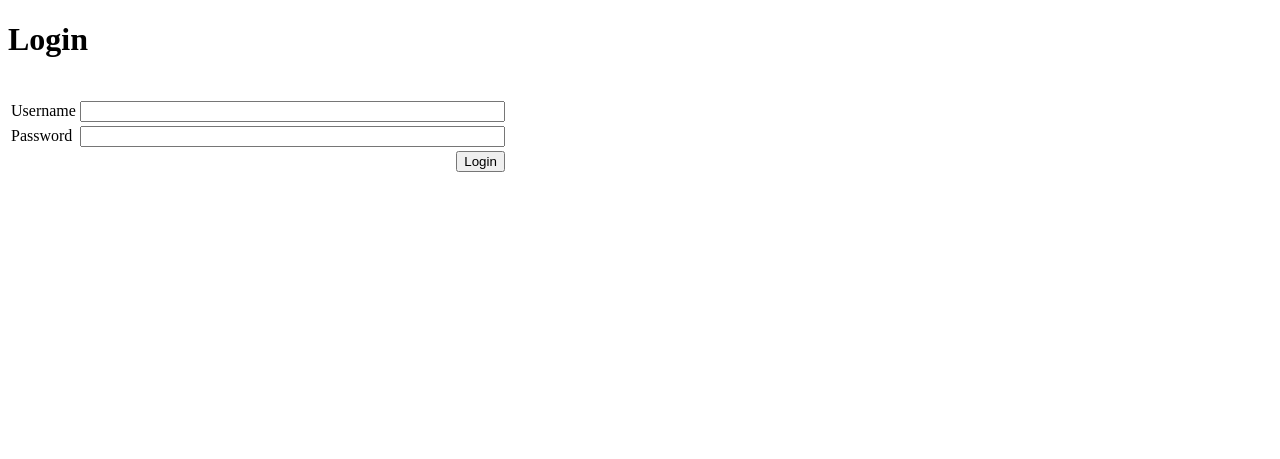
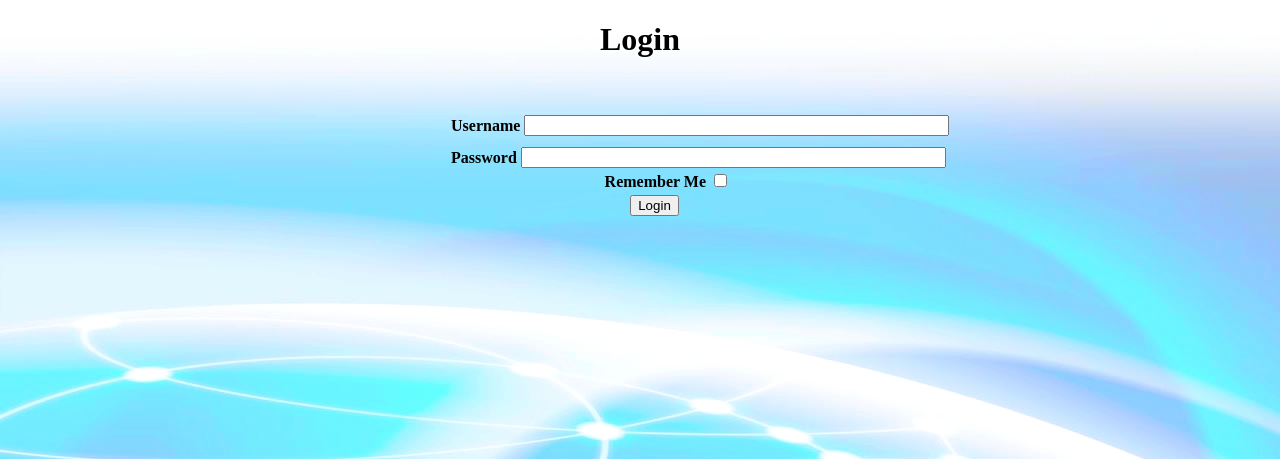
Before and after one commit to lassalleloan/WeChat, a PHP site: page / in a window 1280 px wide. Shown: the top 459 px of the page. Run offline with PHP 8.4, Linux system fonts and the light colour scheme.

Commit message:
mise en page de login

```diff
--- a/index.php
+++ b/index.php
@@ -10,33 +10,37 @@ Authentication::getInstance()->toHome();
         <title>WeChat - Login</title>
         <meta http-equiv="content-type" content="text/html; charset=utf-8"/>
     </head>
-    <body>
-        <h1>Login</h1>
+    <body style="background-image: url(../fond2.jpg)">
+        <h1 class="title" align = "center">Login</h1>
         <br>
 		<form method="post" action="login.php">
 			<table>
                 <?php
                 if (isset($_SESSION['logged']) && !$_SESSION['logged']) {
-                    echo '<tr>
+                    echo '<tr style="position: absolute ; top: 26%; left: 45%">
                           <td colspan="2" align="center" style="text-align:center; color:red; font-weight:bold">
                           Incorrect username or password
                           </td>
                           </tr>';
                 }
                 ?>
-				<tr>
-					<td>Username</td>
-					<td>
-						<input type="text" name="username" size="50" minlength="1" maxlength="50" required/>
-					</td>
-				</tr>
-				<tr>
-					<td>Password</td>
+				<tr style="position: absolute ; top: 14%; left: 35%">
+                    <td style="font-weight: bold ">Username</td>
+                    <td>
+                        <input type="text" name="username" size="50" minlength="1" maxlength="50" required="">
+                    </td>
+				<tr style="position: absolute ; top: 18%; left: 35%">
+					<td style="font-weight: bold ">Password </td>
 					<td>
 						<input type="password" name="password" size="50" minlength="8" maxlength="50" required/>
 					</td>
 				</tr>
-				<tr>
+				<tr  style="position: absolute ; top: 21%; left: 47%; font-weight: bold">
+					<td colspan="2" align="right">
+                Remember Me <input type="checkbox" name="rememberMe" value="1">
+					</td>
+				</tr>
+				<tr  style="position: absolute ; top: 24%; left: 49%"">
 					<td colspan="2" align="right">
 						<input type="submit" value="Login"/>
 					</td>
```
Also changed, not shown: fond2.jpg (added).
